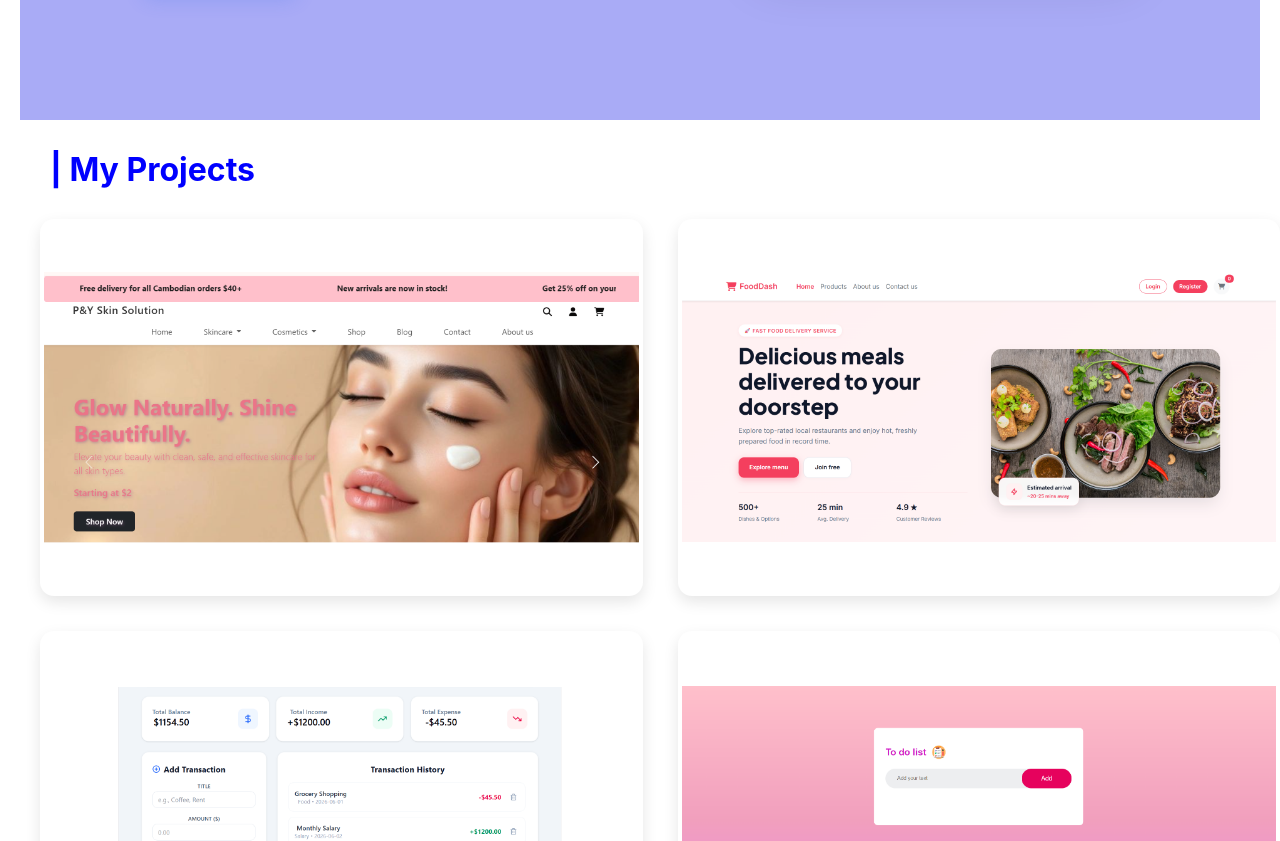
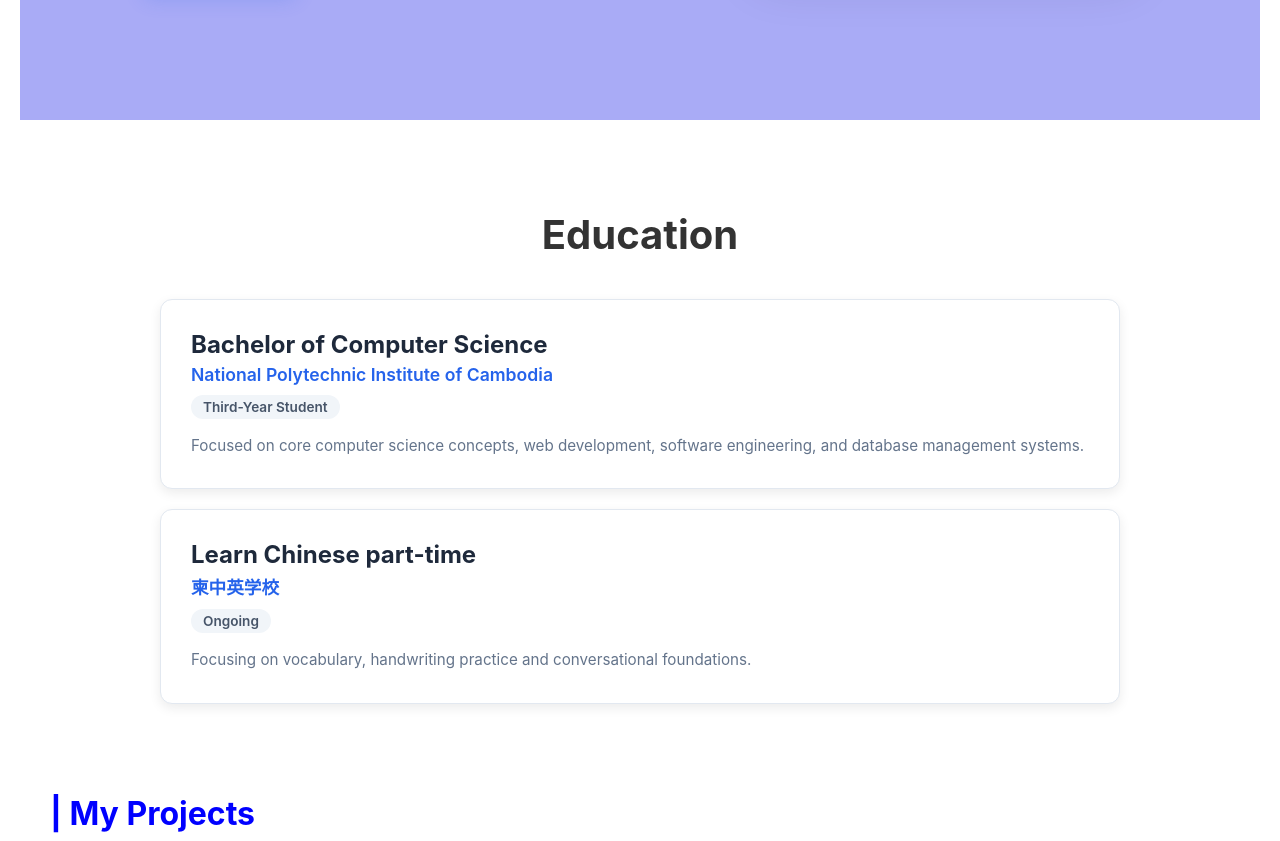
Before and after one commit to pheaktra1402/MyPortfolio, a React (Vite) app: page / in a window 1280 px wide. Shown: the part 680-1521 px from the top of the page. Built offline with nearby package versions, Linux system fonts and the light colour scheme.

Commit message:
education section

```diff
--- a/src/App.jsx
+++ b/src/App.jsx
@@ -1,11 +1,13 @@
 import Projects from './components/Projects';
 import Hero from './components/Hero';
+import Education from './components/Education';
 function App() {
   return (
     <div>
       <div className='hero'>
       <Hero/>
       </div>
+      <Education/>
       <Projects />
     </div>
   );
--- a/src/components/Education.jsx
+++ b/src/components/Education.jsx
@@ -0,0 +1,37 @@
+import React from 'react';
+import './style/education.css';
+
+function Education() {
+  const educationList = [
+    {
+      degree: "Bachelor of Computer Science",
+      institution: "National Polytechnic Institute of Cambodia",
+      period: "Third-Year Student",
+      description: "Focused on core computer science concepts, web development, software engineering, and database management systems."
+    },
+    {
+      degree: "Learn Chinese part-time",
+      institution: "柬中英学校",
+      period: "Ongoing",
+      description: "Focusing on vocabulary, handwriting practice and conversational foundations."
+    }
+  ];
+
+  return (
+    <section id="education" className="education-container">
+      <h2>Education</h2>
+      <div className="education-grid">
+        {educationList.map((edu, index) => (
+          <div key={index} className="education-card">
+            <h3>{edu.degree}</h3>
+            <h4 className="institution-name">{edu.institution}</h4>
+            <span className="education-period">{edu.period}</span>
+            <p>{edu.description}</p>
+          </div>
+        ))}
+      </div>
+    </section>
+  );
+}
+
+export default Education;
--- a/src/components/style/education.css
+++ b/src/components/style/education.css
@@ -0,0 +1,73 @@
+/* src/components/style/education.css */
+
+.education-container {
+    padding: 60px 20px;
+    max-width: 1000px;
+    margin: 0 auto;
+    width: 100%;
+    box-sizing: border-box;
+}
+
+.education-container h2 {
+    text-align: center;
+    margin-bottom: 40px;
+    color: #333;
+    font-size: 2.5rem;
+}
+
+.education-grid {
+    display: flex;
+    flex-direction: column;
+    gap: 20px;
+}
+
+.education-card {
+    background: #fff;
+    border-radius: 12px;
+    padding: 30px;
+    box-shadow: 0 4px 12px rgba(0, 0, 0, 0.08);
+    border: 1px solid #e2e8f0;
+    transition: transform 0.3s ease, box-shadow 0.3s ease;
+}
+
+.education-card:hover {
+    transform: translateY(-3px);
+    box-shadow: 0 10px 25px rgba(0, 0, 0, 0.12);
+}
+
+.education-card h3 {
+    font-size: 1.5rem;
+    color: #1e293b;
+    margin: 0 0 5px 0;
+}
+
+.institution-name {
+    font-size: 1.1rem;
+    color: #2563eb;
+    font-weight: 600;
+    margin: 0 0 10px 0;
+}
+
+.education-period {
+    display: inline-block;
+    background: #f1f5f9;
+    color: #475569;
+    padding: 4px 12px;
+    border-radius: 20px;
+    font-size: 0.85rem;
+    font-weight: 600;
+    margin-bottom: 15px;
+}
+
+.education-card p {
+    color: #64748b;
+    font-size: 0.95rem;
+    line-height: 1.6;
+    margin: 0;
+}
+
+@media (max-width: 768px) {
+    .education-container {
+        padding: 40px 15px;
+    }
+}
```
